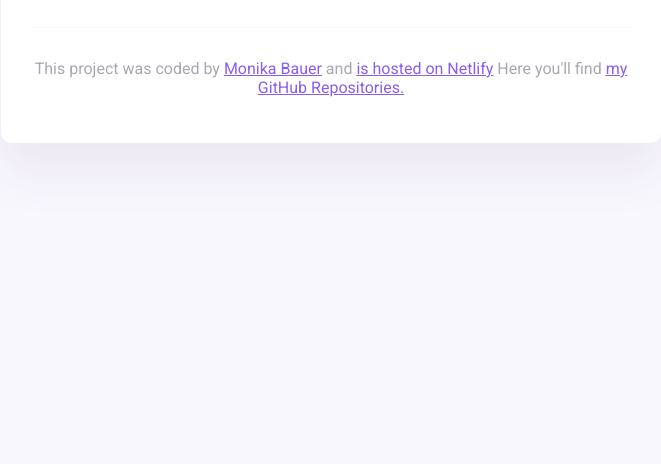
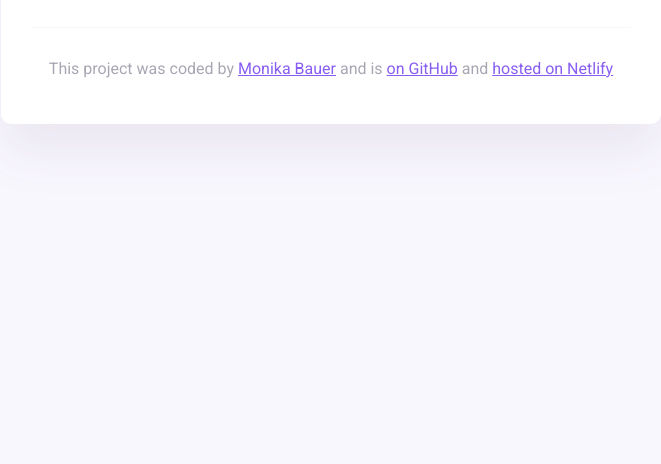
Before and after one commit to MonikaBauer83/monis-weather-app, a plain HTML site: page index.html in a window 1280 px wide. Shown: the part 336-800 px from the top of the page, without its empty margins (309-970 px from the left). Drawn offline with nearby package versions, Linux system fonts and the light colour scheme.

Commit message:
Added the correct links

```diff
--- a/index.html
+++ b/index.html
@@ -50,18 +50,16 @@
           <a href="https://github.com/MonikaBauer83" target="_blank"
             >Monika Bauer</a
           >
-          and
+          and is
           <a
-            href="https://app.netlify.com/user/settings#profile"
-            target="_blank"
-            >is hosted on Netlify</a
-          >
-          Here you'll find
-          <a
-            href="https://github.com/MonikaBauer83?tab=repositories"
+            href="https://github.com/MonikaBauer83/monis-weather-app"
             target="blank"
           >
-            my GitHub Repositories.</a
+            on GitHub</a
+          >
+          and
+          <a href="https://lively-lebkuchen-bfbc46.netlify.app" target="_blank"
+            >hosted on Netlify</a
           >
         </p>
       </footer>
```
